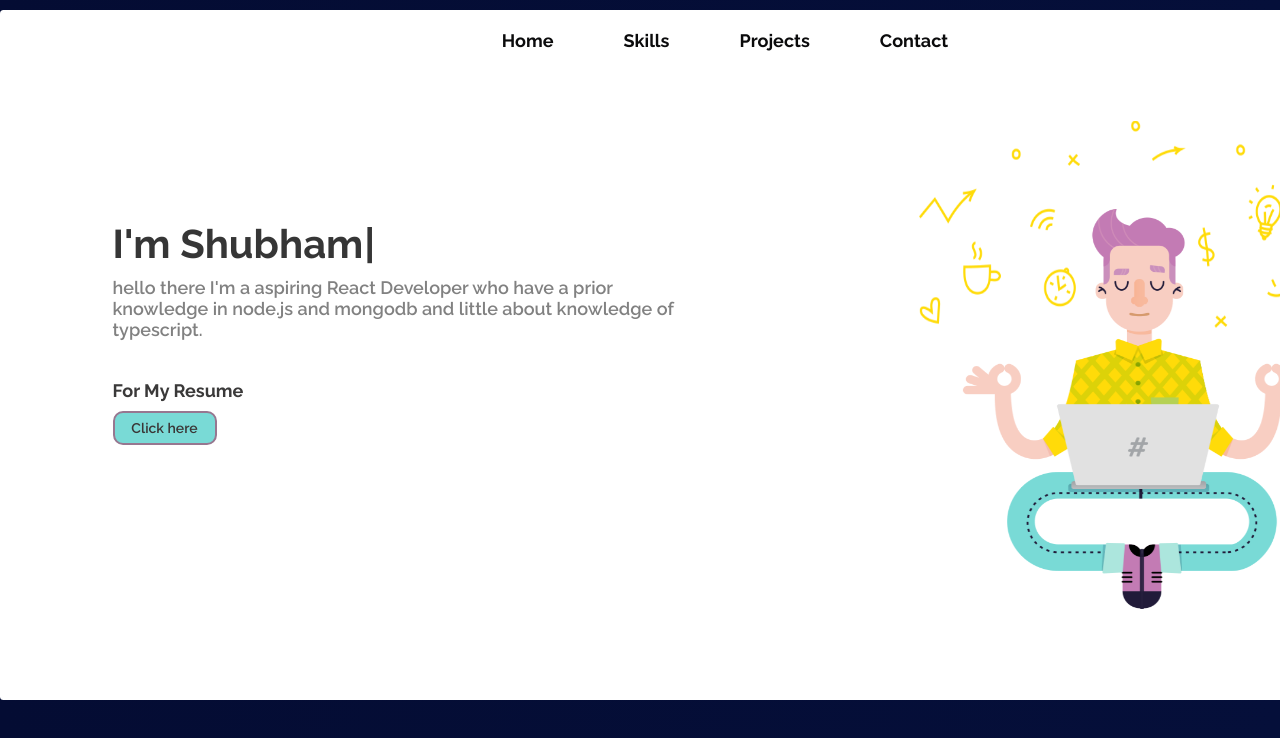
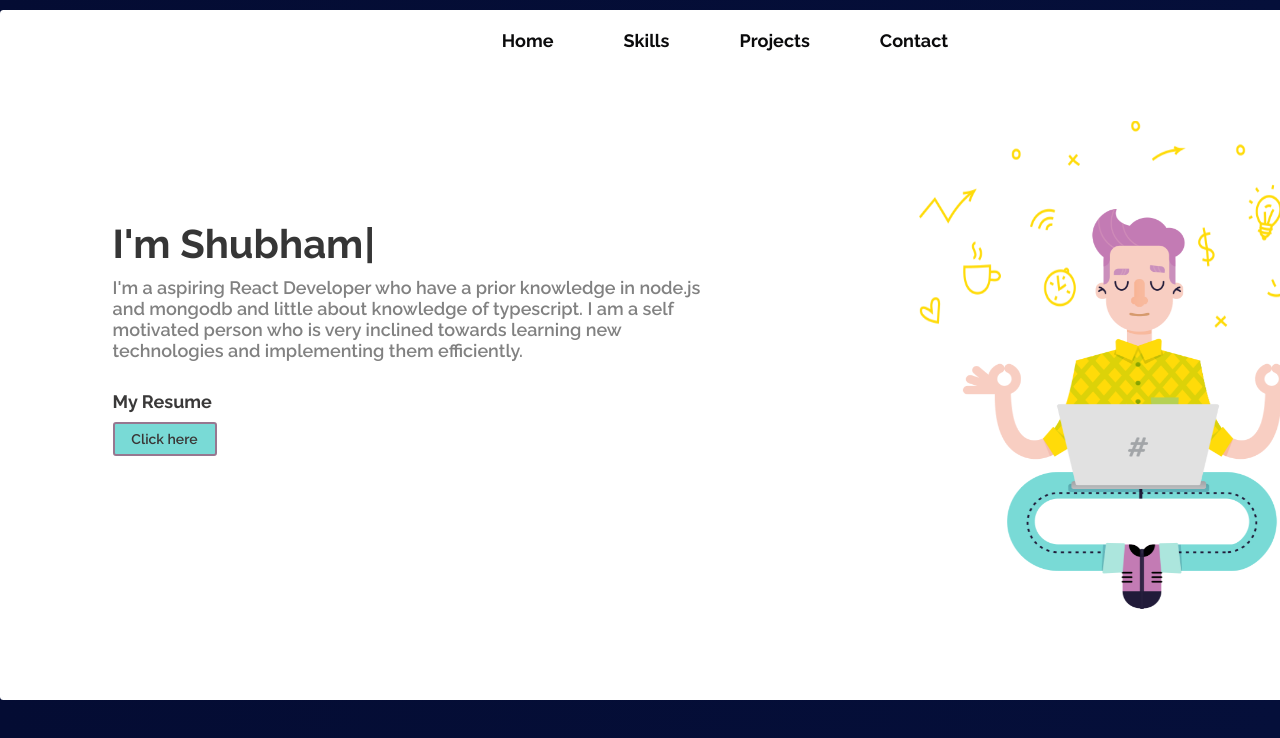
Before and after one commit to shubham19971997/portfolio, a React (Create React App) app: page / in a window 1280 px wide. Shown: the top 738 px of the page. Built offline with nearby package versions, Linux system fonts and the light colour scheme.

Commit message:
Links and all are implemented

```diff
--- a/src/LandingPage.css
+++ b/src/LandingPage.css
@@ -97,11 +97,11 @@
   font-family: 'Raleway', sans-serif;
   font-weight: 400;
   color: rgb(129, 129, 129);
-  width: 580px;
+  width: 600px;
 }
 
 .left-part-content-heading-skills {
-  margin-top: 40px;
+  margin-top: 30px;
   color: rgb(58, 57, 57);
   font-family: 'Raleway', sans-serif;
   font-size: 18px;
@@ -151,7 +151,7 @@
   height: 30px;
   width: 100px;
   background-color: #79DAD6;
-  border-radius: 10px;
+  border-radius: 3px;
   border: 2px solid #977790;
   cursor: pointer;
   transition: .6s ease-in-out;
@@ -161,6 +161,7 @@
 .resume-home:hover{
   background-color: #FFDB09;
   border: 2px solid #977790;
+  border-radius: 6px;
 }
 
 .resume-home-text{
--- a/src/pages/Home.js
+++ b/src/pages/Home.js
@@ -9,15 +9,19 @@ function home() {
       <div className='LandingPage-body-left-content'>
         <TypingEffect />
         <p className='LBLC-description'>
-          hello there I'm a aspiring React Developer who have a prior knowledge
-          in node.js and mongodb and little about knowledge of typescript.
+          I'm a aspiring React Developer who have a prior knowledge
+          in node.js and mongodb and little about knowledge of typescript. I am a self motivated person who is
+          very inclined towards learning new technologies and implementing them efficiently.
         </p>
         <div>
-          <a href="https://github.com/" target='_blank'>
-          <h4 className='left-part-content-heading-skills'>For My Resume</h4>
-          <div className='resume-home'>
-            <p className="resume-home-text">Click here</p>
-          </div>
+          <h4 className='left-part-content-heading-skills'>My Resume</h4>
+          <a
+            href='https://drive.google.com/file/d/1RGdJYohlCRA6j1OANX482OXoJHgv3q8y/view?usp=sharing'
+            target='_blank'
+          >
+            <div className='resume-home'>
+              <p className='resume-home-text'>Click here</p>
+            </div>
           </a>
         </div>
       </div>
--- a/src/pages/Skills.js
+++ b/src/pages/Skills.js
@@ -49,7 +49,7 @@ function skills() {
           <h2>Resume</h2>
           <div className='skills-body-resume-body'>
             <div>
-              <a href="https://github.com/" target='_blank'>
+              <a href="https://drive.google.com/file/d/1RGdJYohlCRA6j1OANX482OXoJHgv3q8y/view?usp=sharing" target='_blank'>
               <img
                 src={resume}
                 alt='resume'
```
